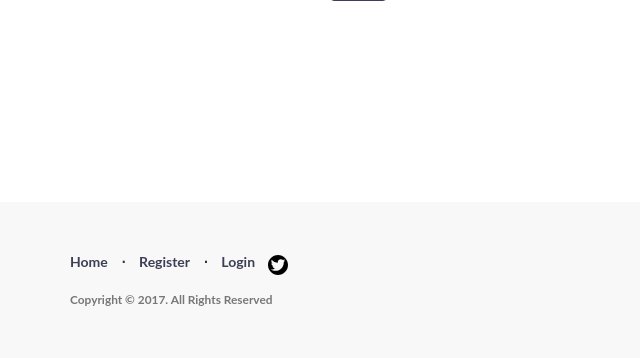
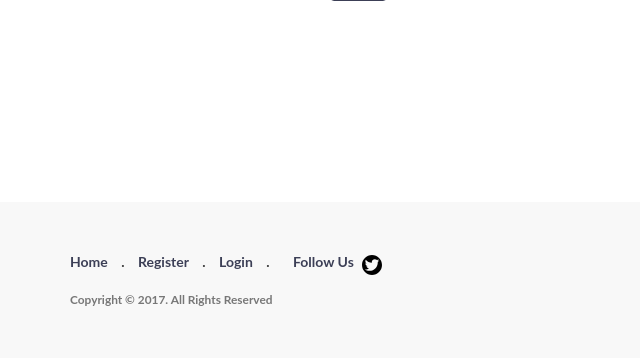
Before and after one commit to lbrack1/train-tracker-web, a Flask app: page /contact in a window 1280 px wide. Shown: the part 542-900 px from the top of the page, without its empty margins (0-640 px from the left). Run offline with Flask 2, Linux system fonts and the light colour scheme; parts of the project's set-up code (start-up, migrations or seed data) failed here and were passed over; some libraries are stand-ins or nearby versions.

Commit message:
added twitter icon to bottom nav bar

```diff
--- a/app/templates/base.html
+++ b/app/templates/base.html
@@ -56,21 +56,22 @@
                 <div class="col-lg-12">
                     <ul class="list-inline">
                             <li><a href="{{ url_for('home.homepage') }}">Home</a></li>
-			    <li class="footer-menu-divider">⋅</li>
+			    <li class="footer-menu-divider">.</li>
 			    {% if current_user.is_authenticated %}
 			    <li><a href="{{ url_for('auth.logout') }}">Logout</a></li>
 			    {% else %}
 			    <li><a href="{{ url_for('auth.register') }}">Register</a></li>
-			    <li class="footer-menu-divider">⋅</li>
+			    <li class="footer-menu-divider">.</li>
 			    <li><a href="{{ url_for('auth.login') }}">Login</a></li>
 			    {% endif %}
+			    <li class="footer-menu-divider">.</li>
 			    <li>
+			      <li><a href="https://twitter.com/CryptoTrackerUK">Follow Us</a></li>
 			      <a href="https://twitter.com/CryptoTrackerUK" target="_blank">
 				<span class="icon">
 				  <img src="../static/img/twitter-icon.svg">
 				  </span>
 			      </a>
-			    </li>
                     </ul>
                     <p class="copyright text-muted small">Copyright © 2017. All Rights Reserved</p>
                 </div>
```
